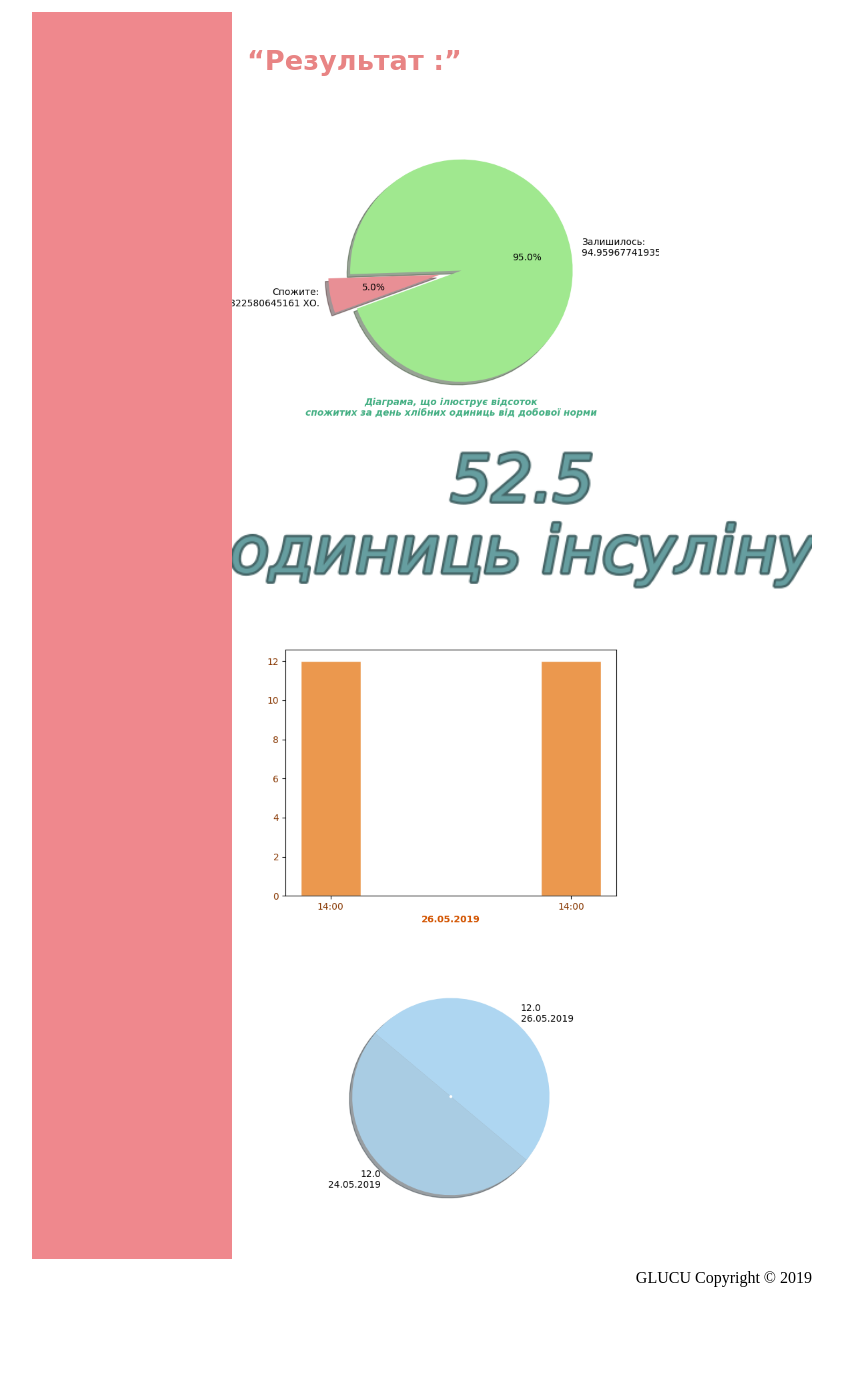
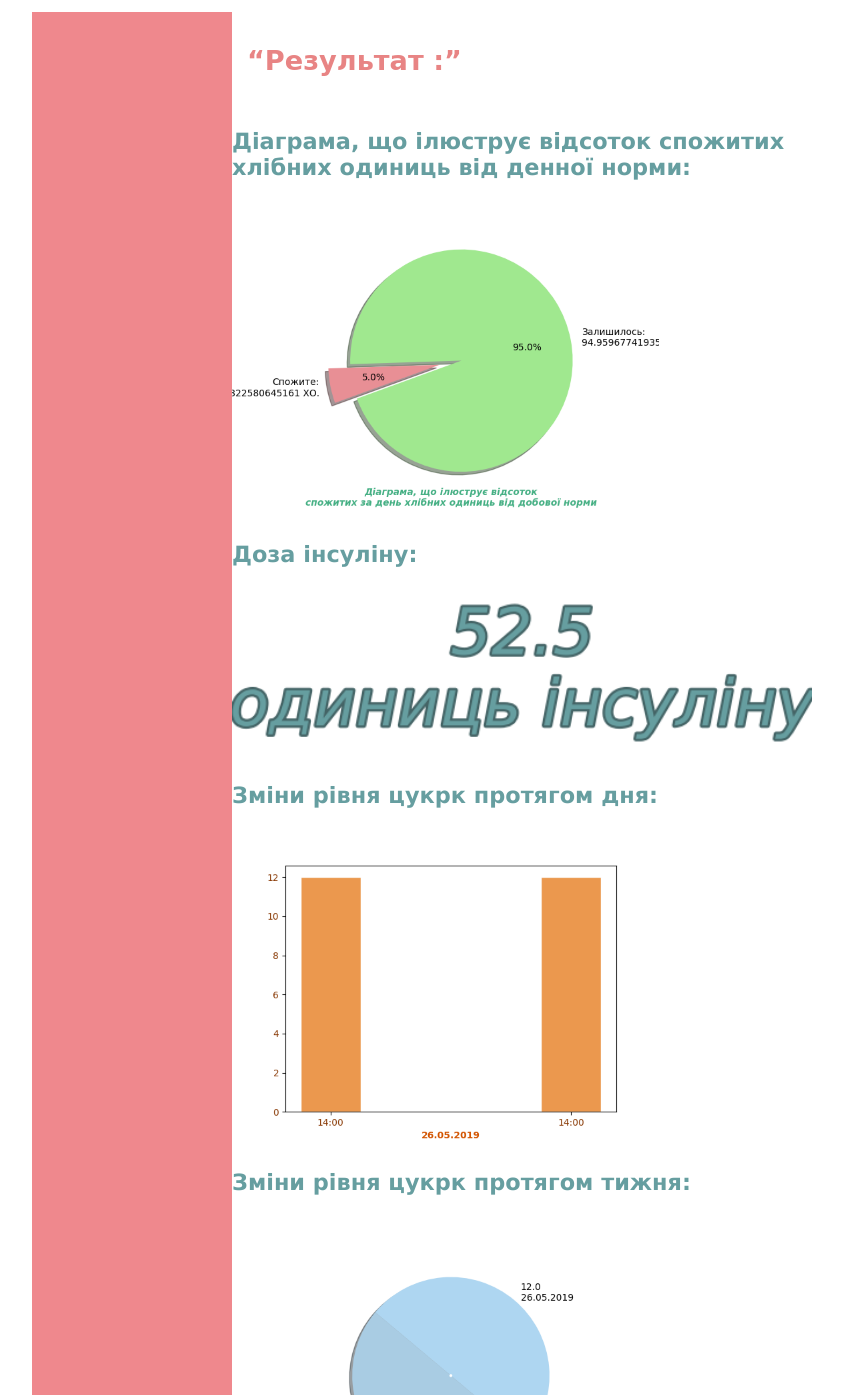
Before and after one commit to sophiashuv/programming_course_project, a plain HTML site: page flask_glucu/templates/my-page2.html in a window 1280 px wide. Shown: the part 260-1655 px from the top of the page, without its empty margins (218-1061 px from the left). Before the commit the page ends 1565 px from the top, so only its background shows below. Drawn offline with Linux system fonts and the light colour scheme.

Commit message:
Update my-page2.html

```diff
--- a/flask_glucu/templates/my-page2.html
+++ b/flask_glucu/templates/my-page2.html
@@ -161,12 +161,16 @@
                 </tr>
 
             </table>
+            <h2>  Діаграма, що ілюструє відсоток спожитих хлібних одиниць від денної норми: </h2>
             <img src="/static/images/food_percents.png"
                  height="320">
+            <h2>  Доза інсуліну:</h2>
             <img src="/static/images/dose.png"
                  width="100%">
+            <h2>  Зміни рівня цукрк протягом дня:</h2>
             <img src="/static/images/daily.png"
                  height="320">
+            <h2>  Зміни рівня цукрк протягом тижня:</h2>
             <img src="/static/images/weekly.png"
                  height="320">
 
```
